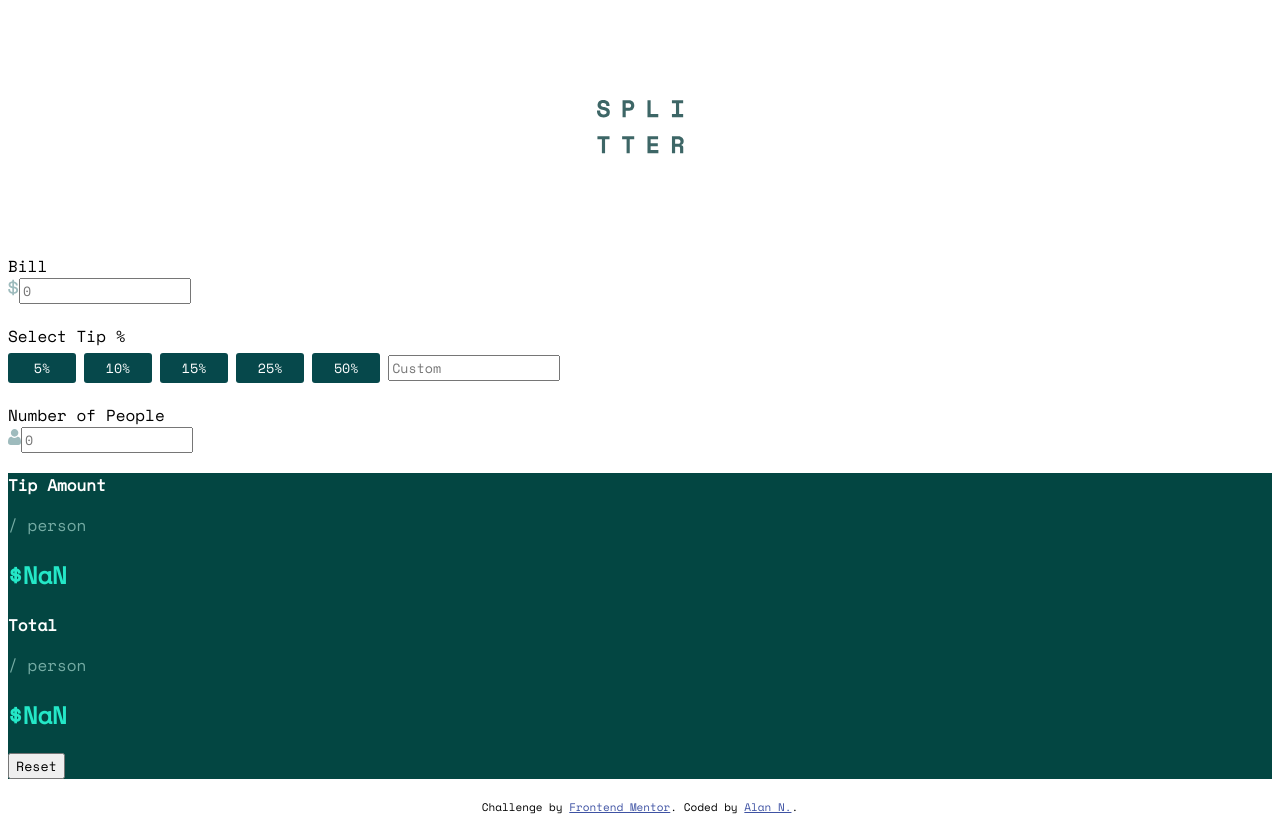
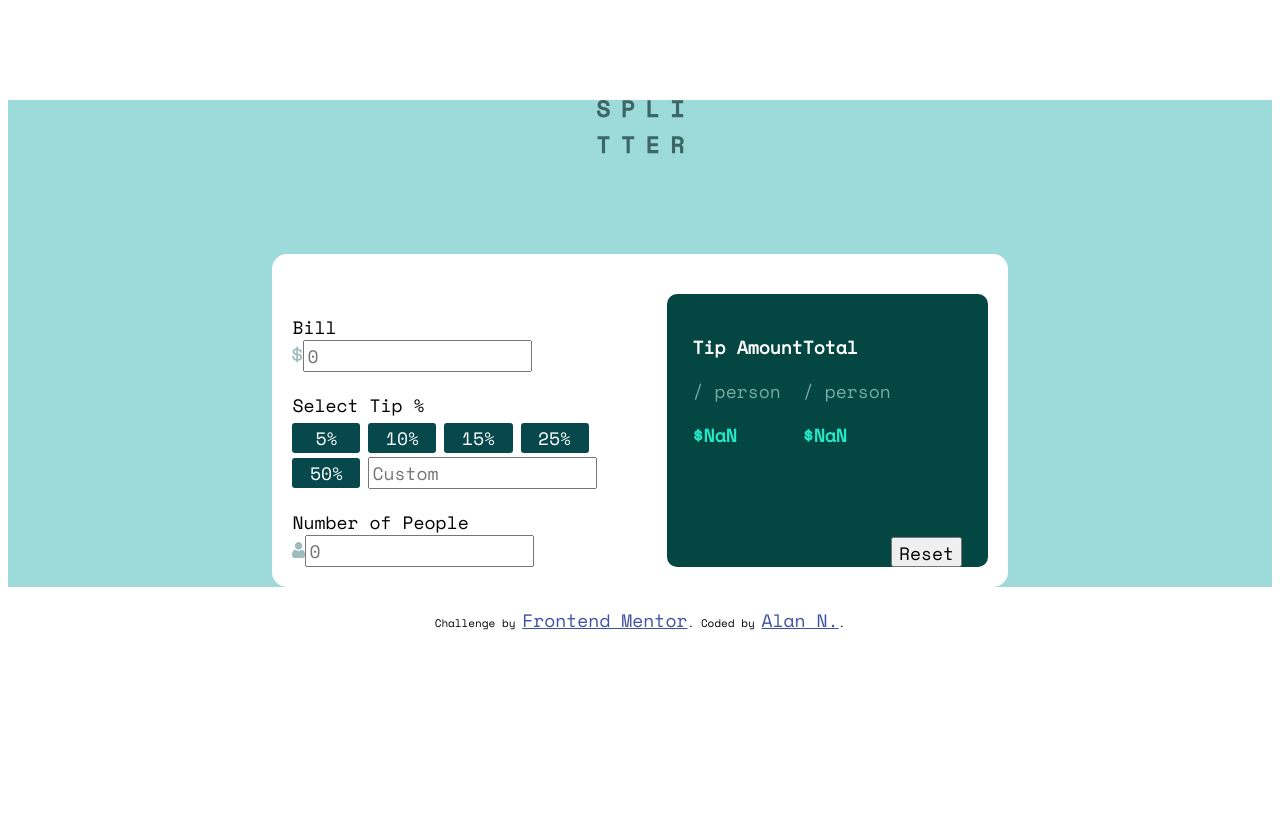
Before and after one commit to AlainNshimirimana/tip-calculator-app, a React (Create React App) app: page / in a window 1280 px wide. After the commit the page ends 800 px from the top, so only its background shows below. Built offline with nearby package versions, Linux system fonts and the light colour scheme.

Commit message:
The app css looks great

```diff
--- a/src/App.js
+++ b/src/App.js
@@ -5,14 +5,14 @@ import "./css/App.css";
 import "./css/Form.css";
 
 function App(){
-    return <>
+    return <div className="app-container">
     <header><img src={Title}/></header>
         <div className="main-container">
             <div className="form-container">
             <Form/>
             </div>
         </div>
-    </>
+    </div>
 }
 
 export default App;
--- a/src/css/App.css
+++ b/src/css/App.css
@@ -1,9 +1,13 @@
 *{
     /* background-color: rgb(157, 218, 218); */
     font-family: 'Space Mono', monospace;
+    font-size: large;
 }
 header{
     display: flex;
     justify-content: center;
     margin: 100px 0;
 }
+.app-container{
+    background-color: rgb(157, 218, 218);
+}
--- a/src/css/Form.css
+++ b/src/css/Form.css
@@ -1,7 +1,6 @@
-/* form{
-    display: flex;
+*{
     justify-content: center;
-} */
+}
 div{
     margin-top: 20px;
 }
@@ -30,3 +29,27 @@ div .output-container{
 h2{
     color: rgb(36, 231, 199);
 }
+
+.form{
+    background-color: white;
+    width: 55%;
+    margin: auto;
+    padding: 20px;
+    display: flex;
+    justify-content: center;
+    justify-content: space-around;
+    border: hidden;
+    border-radius: 15px;
+}
+
+.output-container{
+    width: 75%;
+    border-radius: 10px;
+    display: flex;
+    border: hidden;
+}
+
+.output-container button{
+    height: 30px;
+    align-self: flex-end;
+}
```
